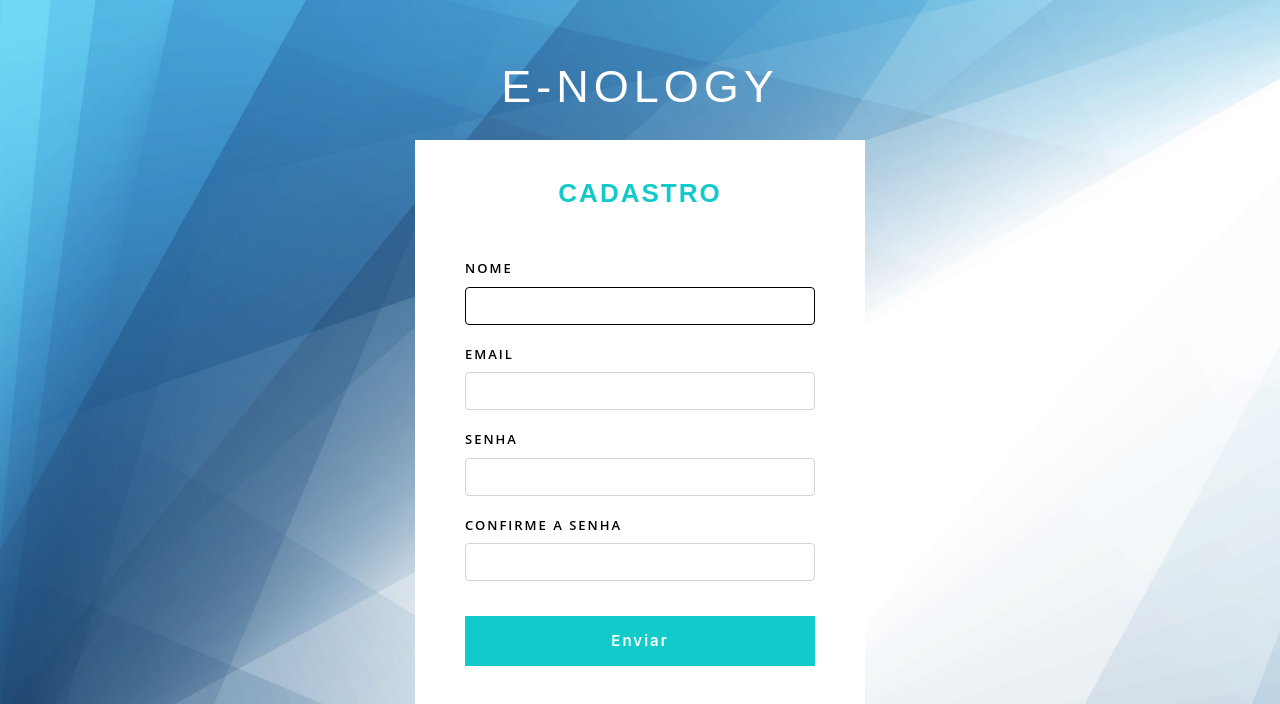
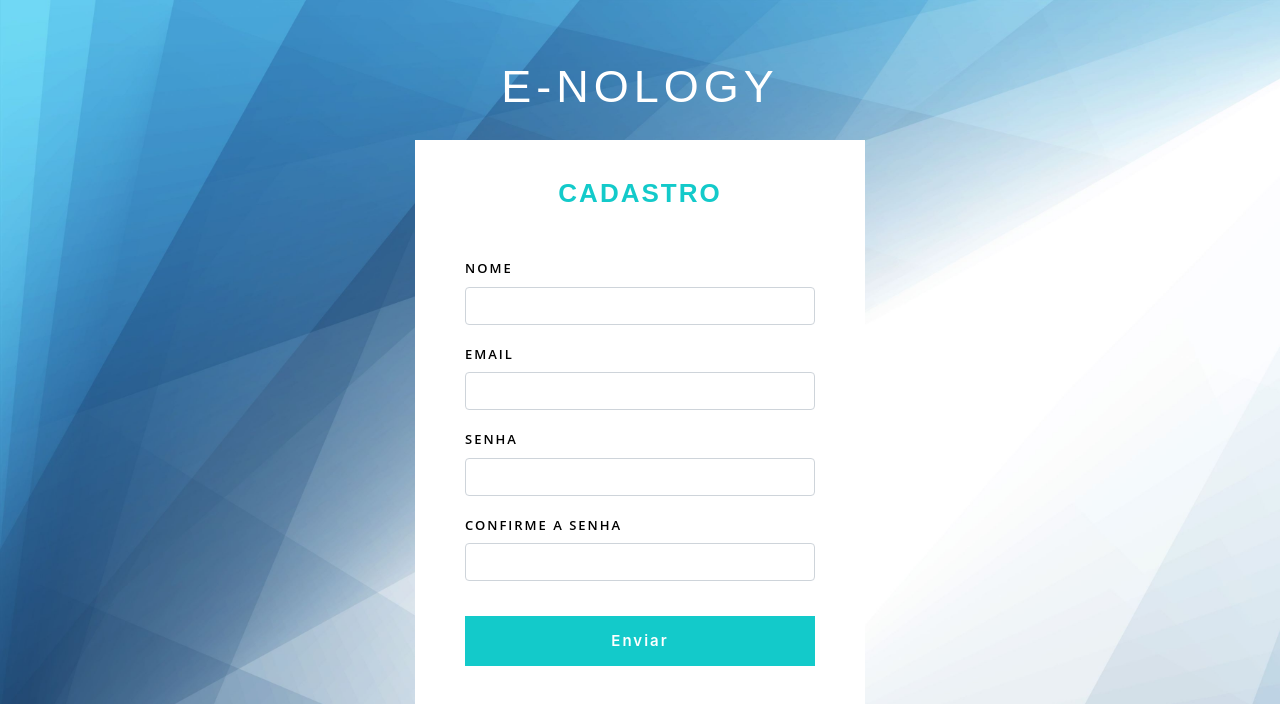
Before and after one commit to andersonmag/EnologyExtensionProject, a PHP site: page /cadastro.html in a window 1280 px wide. Shown: the top 704 px of the page. Run offline with PHP 8.4, Linux system fonts and the light colour scheme.

Commit message:
Removida borda do campo nome na página cadastro do style.css

```diff
--- a/web/css/style.css
+++ b/web/css/style.css
@@ -82,7 +82,6 @@ label, input[type="text"],input[type="submit"]{
 input[type="text"] {
     outline: 0;
     padding: 12px 15px;
-    border: 1px solid #000;
     width: 100%;
     letter-spacing: 1px;
     box-sizing: border-box;
```
